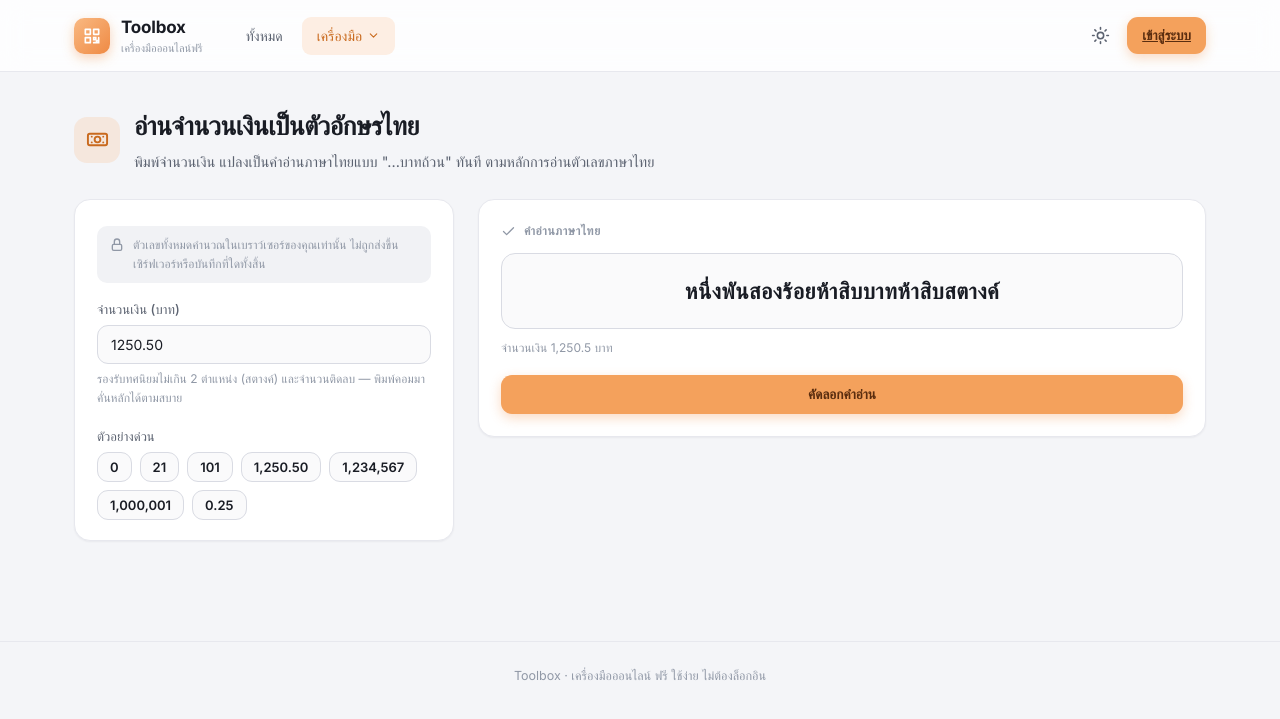
After one commit to aombazooka/toolbox, a PHP site: page /qrcode/bahttext.php in a window 1280 px wide. The commit adds this page. Shown: the top 719 px of the page. Run offline with PHP 8.4, Linux system fonts and the light colour scheme; data that the repository does not hold is empty; some web fonts are replaced.

Commit message:
T12: Baht-text — number to Thai baht words
bahttext.php + assets/js/bahttext.js — converts a number to its Thai
money spelling (Excel BAHTTEXT / Royal Institute rules): สิบ/ยี่สิบ
tens, เอ็ด units rule, repeated ล้าน for large numbers, บาท/สตางค์/ถ้วน
assembly, negative (ลบ) prefix. Verified against all 12 reference cases
independently in node. Registered in includes/tools.php (เครื่องคำนวณ).

Co-Authored-By: Claude Sonnet 5 <noreply@anthropic.com>

```diff
--- /dev/null
+++ b/assets/js/bahttext.js
@@ -0,0 +1,188 @@
+/* อ่านจำนวนเงินเป็นตัวอักษรไทย (บาทถ้วน) — ทำงานฝั่งเบราว์เซอร์ล้วน ไม่มีการส่งข้อมูลขึ้นเซิร์ฟเวอร์
+ *
+ * หลักการอ่านตัวเลขภาษาไทย (แบบเดียวกับ Excel BAHTTEXT / ราชบัณฑิตยสถาน):
+ *  - หลักหน่วย: ๐-๙ อ่านตรงตัว (ศูนย์ หนึ่ง สอง ... เก้า)
+ *  - หลักสิบ: เลข 1 อ่าน "สิบ" (ไม่ใช่ "หนึ่งสิบ"), เลข 2 อ่าน "ยี่สิบ" (ไม่ใช่ "สองสิบ"),
+ *    เลข 3-9 อ่าน "สามสิบ".."เก้าสิบ" ตามปกติ
+ *  - หลักหน่วยที่เป็นเลข 1 และมีหลักอื่นอยู่ข้างหน้า (ในกลุ่มหลักล้านเดียวกัน) → อ่าน "เอ็ด"
+ *    (เช่น 11→สิบเอ็ด, 21→ยี่สิบเอ็ด, 101→หนึ่งร้อยเอ็ด, 1,000,001→...เอ็ด) ส่วนเลข 1 โดดๆ อ่าน "หนึ่ง"
+ *  - ตัวเลขตั้งแต่ 7 หลักขึ้นไป ใช้หลัก "ล้าน" ซ้ำ (สิบล้าน, หนึ่งล้านล้าน ฯลฯ) — ทำโดย
+ *    แบ่งเลขเป็นกลุ่มละ 6 หลักจากขวา แล้วอ่านซ้ำแบบ recursive คั่นด้วย "ล้าน"
+ *
+ * การเลือกกรณีพิเศษ (ระบุไว้ตามที่ผู้ใช้เห็นผลจริง):
+ *  - 0 ถ้วน → "ศูนย์บาทถ้วน"
+ *  - มีสตางค์แต่บาทเป็นศูนย์ (เช่น 0.25) → ใช้แบบ Excel BAHTTEXT คือ "ศูนย์บาทยี่สิบห้าสตางค์"
+ *    (ไม่ตัด "ศูนย์บาท" ออก แม้บางที่จะอ่านแบบตัดคำนี้ทิ้งก็ได้)
+ *  - จำนวนติดลบ → เติมคำว่า "ลบ" ไว้หน้าคำอ่านทั้งหมด
+ *  - ปัดทศนิยมเหลือ 2 ตำแหน่ง (สตางค์) ด้วยการปัดเลขแบบมาตรฐาน (toFixed) ก่อนอ่าน
+ */
+(function () {
+  'use strict';
+
+  function byId(id) { return document.getElementById(id); }
+
+  /* =========================================================
+   * แกนกลาง: แปลงสตริงตัวเลข (จำนวนเต็มบวก, ไม่มีเครื่องหมาย) เป็นคำอ่านภาษาไทย
+   * ========================================================= */
+  var THAI_DIGIT = ['ศูนย์', 'หนึ่ง', 'สอง', 'สาม', 'สี่', 'ห้า', 'หก', 'เจ็ด', 'แปด', 'เก้า'];
+  // ตำแหน่งหลักภายในกลุ่ม 6 หลัก นับจากขวา: [หน่วย, สิบ, ร้อย, พัน, หมื่น, แสน]
+  var THAI_PLACE = ['', 'สิบ', 'ร้อย', 'พัน', 'หมื่น', 'แสน'];
+
+  /**
+   * อ่านสตริงตัวเลข (เฉพาะหลัก 0-9, ไม่มีเครื่องหมายลบ/จุดทศนิยม) เป็นคำอ่านภาษาไทย
+   * รองรับความยาวเท่าใดก็ได้ — เกิน 6 หลักจะถูกแบ่งเป็นกลุ่มละ 6 หลักจากขวา
+   * แล้วอ่านแบบ recursive คั่นด้วย "ล้าน" (ทำให้รองรับ "ล้านล้าน" สำหรับเลขใหญ่มากได้ด้วย)
+   */
+  function readDigits(numStr) {
+    if (/^0+$/.test(numStr)) return ''; // ทั้งกลุ่มเป็นศูนย์ล้วน -> ไม่มีคำอ่าน (ไม่นับเป็น "ศูนย์" ตรงนี้)
+
+    if (numStr.length > 6) {
+      var splitAt = numStr.length - 6;
+      var left = numStr.slice(0, splitAt);
+      var right = numStr.slice(splitAt);
+      return readDigits(left) + 'ล้าน' + readDigits(right);
+    }
+
+    var len = numStr.length;
+    var out = '';
+    for (var i = 0; i < len; i++) {
+      var d = numStr.charCodeAt(i) - 48; // '0'.charCodeAt(0) === 48
+      if (d === 0) continue;
+      var posFromRight = len - i; // 1 = หน่วย, 2 = สิบ, 3 = ร้อย, ...
+
+      if (posFromRight === 2 && d === 1) {
+        out += 'สิบ';
+      } else if (posFromRight === 2 && d === 2) {
+        out += 'ยี่สิบ';
+      } else if (posFromRight === 1 && d === 1 && len > 1) {
+        out += 'เอ็ด';
+      } else {
+        out += THAI_DIGIT[d] + (THAI_PLACE[posFromRight - 1] || '');
+      }
+    }
+    return out;
+  }
+
+  /**
+   * อ่านสตริงตัวเลข (จำนวนเต็ม, ไม่ติดลบ) เป็นคำอ่านเต็ม — คืน "ศูนย์" ถ้าค่าคือ 0
+   * (readDigits() ล้วนๆ จะคืนสตริงว่างสำหรับ "0" เพราะมันคิดในเชิง "หลักนี้ไม่ต้องอ่าน"
+   *  ฟังก์ชันนี้ห่อไว้อีกชั้นเพื่อให้ใช้เป็นคำอ่านของเลขเดี่ยวๆ ได้ตรงไปตรงมา)
+   */
+  function readInteger(numStr) {
+    if (/^0+$/.test(numStr)) return 'ศูนย์';
+    return readDigits(numStr);
+  }
+
+  /* =========================================================
+   * แปลง input ผู้ใช้ -> { ok, text } หรือ { ok:false, reason }
+   * ========================================================= */
+  var MAX_SAFE = Number.MAX_SAFE_INTEGER; // ~9 x 10^15 — เกินกว่านี้ความแม่นยำของ float พังจนไม่ควรอ่านต่อ
+
+  function parseAmount(raw) {
+    var s = String(raw || '').trim().replace(/,/g, '');
+    if (s === '' || s === '-') return { ok: false, reason: 'empty' };
+    if (!/^-?\d+(\.\d+)?$/.test(s)) return { ok: false, reason: 'invalid' };
+
+    var num = parseFloat(s);
+    if (!isFinite(num)) return { ok: false, reason: 'invalid' };
+    if (Math.abs(num) > MAX_SAFE) return { ok: false, reason: 'toolarge' };
+
+    return { ok: true, value: num };
+  }
+
+  function bahtText(raw) {
+    var parsed = parseAmount(raw);
+    if (!parsed.ok) return parsed;
+
+    var negative = parsed.value < 0;
+    var abs = Math.abs(parsed.value);
+
+    // ปัดทศนิยมเหลือ 2 ตำแหน่ง (สตางค์) ด้วยการปัดเลขแบบมาตรฐาน
+    var fixed = abs.toFixed(2); // เช่น "1250.50"
+    var dot = fixed.indexOf('.');
+    var bahtIntStr = fixed.slice(0, dot);
+    var satang = parseInt(fixed.slice(dot + 1), 10);
+
+    var bahtPart = readInteger(bahtIntStr);
+    var out = bahtPart + 'บาท';
+    if (satang === 0) {
+      out += 'ถ้วน';
+    } else {
+      // สตางค์อ่านเป็นเลข 1-99 อิสระ (ไม่เติมเลขศูนย์นำหน้า) — เลข 1 โดดๆ จึงอ่าน "หนึ่ง" ไม่ใช่ "เอ็ด"
+      out += readDigits(String(satang)) + 'สตางค์';
+    }
+    if (negative) out = 'ลบ' + out;
+
+    return { ok: true, text: out, bahtInt: bahtIntStr, satang: satang, negative: negative };
+  }
+
+  /* expose for manual console verification / automated test scripts */
+  window.__bahttextInternals = { readDigits: readDigits, readInteger: readInteger, bahtText: bahtText, parseAmount: parseAmount };
+
+  /* =========================================================
+   * DOM wiring — instant live update + copy button
+   * ========================================================= */
+  var inputEl = byId('bt-input');
+  var outputEl = byId('bt-output');
+  var detailEl = byId('bt-detail');
+  var copyBtn = byId('bt-copy-btn');
+  var examplesEl = byId('bt-examples');
+
+  var lastText = '';
+
+  function render() {
+    var raw = inputEl.value;
+    if (String(raw || '').trim() === '') {
+      outputEl.textContent = '—';
+      outputEl.classList.add('empty');
+      detailEl.textContent = 'พิมพ์จำนวนเงินด้านซ้ายเพื่อดูคำอ่าน';
+      lastText = '';
+      return;
+    }
+
+    var result = bahtText(raw);
+    if (!result.ok) {
+      outputEl.textContent = '—';
+      outputEl.classList.add('empty');
+      lastText = '';
+      if (result.reason === 'toolarge') {
+        detailEl.textContent = 'ตัวเลขมีขนาดใหญ่เกินกว่าจะอ่านได้อย่างแม่นยำ';
+      } else {
+        detailEl.textContent = 'กรอกตัวเลขให้ถูกต้อง เช่น 1250.50 หรือ -21';
+      }
+      return;
+    }
+
+    outputEl.classList.remove('empty');
+    outputEl.textContent = result.text;
+    lastText = result.text;
+    detailEl.textContent = 'จำนวนเงิน ' + Number(inputEl.value.replace(/,/g, '')).toLocaleString('th-TH', { minimumFractionDigits: 0, maximumFractionDigits: 2 }) + ' บาท';
+  }
+
+  inputEl.addEventListener('input', render);
+
+  if (examplesEl) {
+    examplesEl.querySelectorAll('button').forEach(function (b) {
+      b.onclick = function () {
+        inputEl.value = b.dataset.v;
+        render();
+        inputEl.focus();
+      };
+    });
+  }
+
+  copyBtn.onclick = function () {
+    if (!lastText) { window.toast('ยังไม่มีคำอ่านให้คัดลอก', 'err'); return; }
+    if (navigator.clipboard && navigator.clipboard.writeText) {
+      navigator.clipboard.writeText(lastText).then(function () {
+        window.toast('คัดลอกคำอ่านแล้ว', 'ok');
+      }).catch(function () {
+        window.toast('คัดลอกไม่สำเร็จ', 'err');
+      });
+    } else {
+      window.toast('เบราว์เซอร์นี้ไม่รองรับการคัดลอกอัตโนมัติ', 'err');
+    }
+  };
+
+  render();
+})();
--- /dev/null
+++ b/bahttext.php
@@ -0,0 +1,68 @@
+<?php
+require_once __DIR__ . '/includes/auth.php';
+require_installed(); // public tool, no login needed — fully client-side, nothing to persist
+$active = 'bahttext';
+$page_title = 'อ่านจำนวนเงินเป็นตัวอักษรไทย';
+$page_js = ['bahttext.js'];
+include __DIR__ . '/includes/header.php';
+?>
+<div class="page-head">
+  <div class="page-head-ico">
+    <div class="ph-icon">
+      <svg viewBox="0 0 24 24" fill="none" stroke="currentColor" stroke-width="2"><rect x="2" y="6" width="20" height="12" rx="2"/><circle cx="12" cy="12" r="3"/><path d="M6 9v.01M18 9v.01M6 15v.01M18 15v.01" stroke-linecap="round"/></svg>
+    </div>
+    <div>
+      <h1>อ่านจำนวนเงินเป็นตัวอักษรไทย</h1>
+      <p>พิมพ์จำนวนเงิน แปลงเป็นคำอ่านภาษาไทยแบบ "...บาทถ้วน" ทันที ตามหลักการอ่านตัวเลขภาษาไทย</p>
+    </div>
+  </div>
+</div>
+
+<div class="loan-grid">
+  <!-- INPUT -->
+  <div class="card">
+    <div class="form-section">
+      <div class="hint" style="display:flex;gap:8px;align-items:flex-start;margin-bottom:16px;padding:10px 12px;background:var(--surface-3);border-radius:10px">
+        <svg viewBox="0 0 24 24" fill="none" stroke="currentColor" stroke-width="2" style="width:16px;height:16px;flex-shrink:0;margin-top:1px"><rect x="5" y="11" width="14" height="9" rx="2"/><path d="M8 11V7a4 4 0 018 0v4" stroke-linecap="round"/></svg>
+        <span>ตัวเลขทั้งหมดคำนวณในเบราว์เซอร์ของคุณเท่านั้น ไม่ถูกส่งขึ้นเซิร์ฟเวอร์หรือบันทึกที่ใดทั้งสิ้น</span>
+      </div>
+
+      <div class="field">
+        <label class="lab">จำนวนเงิน (บาท)</label>
+        <input class="input" id="bt-input" inputmode="decimal" placeholder="เช่น 1250.50" value="1250.50" autocomplete="off">
+        <div class="hint">รองรับทศนิยมไม่เกิน 2 ตำแหน่ง (สตางค์) และจำนวนติดลบ — พิมพ์คอมมาคั่นหลักได้ตามสบาย</div>
+      </div>
+
+      <div class="field" style="margin-top:18px">
+        <label class="lab">ตัวอย่างด่วน</label>
+        <div style="display:flex;flex-wrap:wrap;gap:8px" id="bt-examples">
+          <button type="button" class="btn btn-ghost" style="padding:6px 12px;font-size:13px" data-v="0">0</button>
+          <button type="button" class="btn btn-ghost" style="padding:6px 12px;font-size:13px" data-v="21">21</button>
+          <button type="button" class="btn btn-ghost" style="padding:6px 12px;font-size:13px" data-v="101">101</button>
+          <button type="button" class="btn btn-ghost" style="padding:6px 12px;font-size:13px" data-v="1250.50">1,250.50</button>
+          <button type="button" class="btn btn-ghost" style="padding:6px 12px;font-size:13px" data-v="1234567">1,234,567</button>
+          <button type="button" class="btn btn-ghost" style="padding:6px 12px;font-size:13px" data-v="1000001">1,000,001</button>
+          <button type="button" class="btn btn-ghost" style="padding:6px 12px;font-size:13px" data-v="0.25">0.25</button>
+        </div>
+      </div>
+    </div>
+  </div>
+
+  <!-- RESULT -->
+  <div class="preview-wrap loan-result-wrap">
+    <div class="card card-pad">
+      <div class="sec-title" style="margin-bottom:12px">
+        <svg viewBox="0 0 24 24" fill="none" stroke="currentColor" stroke-width="2"><path d="M20 6L9 17l-5-5" stroke-linecap="round" stroke-linejoin="round"/></svg>
+        คำอ่านภาษาไทย
+      </div>
+      <div class="pwd-display" id="bt-output">—</div>
+      <div class="hint" id="bt-detail" style="margin-top:10px">พิมพ์จำนวนเงินด้านซ้ายเพื่อดูคำอ่าน</div>
+
+      <div style="display:flex;gap:10px;margin-top:18px">
+        <button type="button" class="btn btn-primary" style="flex:1" id="bt-copy-btn">คัดลอกคำอ่าน</button>
+      </div>
+    </div>
+  </div>
+</div>
+
+<?php include __DIR__ . '/includes/footer.php'; ?>
--- a/includes/tools.php
+++ b/includes/tools.php
@@ -124,4 +124,13 @@ return [
         'cat'   => 'QR & ลิงก์',
         'login' => false,
     ],
+    [
+        'slug'  => 'bahttext',
+        'title' => 'อ่านจำนวนเงินเป็นตัวอักษรไทย',
+        'desc'  => 'แปลงตัวเลขจำนวนเงินเป็นคำอ่านภาษาไทยแบบ "...บาทถ้วน" พร้อมปุ่มคัดลอก',
+        'href'  => 'bahttext.php',
+        'icon'  => '<svg viewBox="0 0 24 24" fill="none" stroke="currentColor" stroke-width="2"><rect x="2" y="6" width="20" height="12" rx="2"/><circle cx="12" cy="12" r="3"/><path d="M6 9v.01M18 9v.01M6 15v.01M18 15v.01" stroke-linecap="round"/></svg>',
+        'cat'   => 'เครื่องคำนวณ',
+        'login' => false,
+    ],
 ];
```
